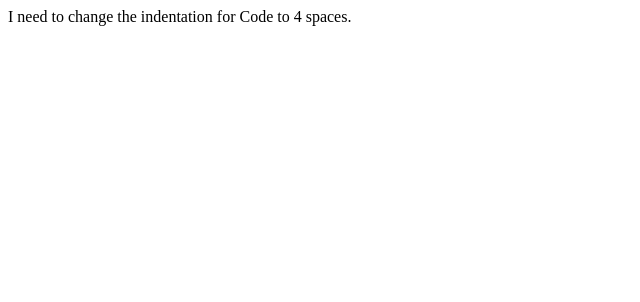
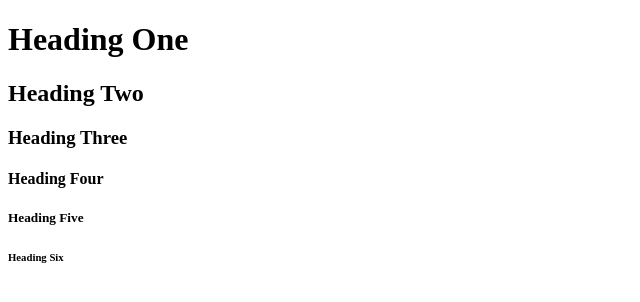
Before and after one commit to smurphy2230/html_cheatsheet, a plain HTML site: page index.html in a window 1280 px wide. Shown: the whole page, without its empty margins (0-640 px from the left). Drawn offline with Linux system fonts and the light colour scheme.

Commit message:
make sure to get into habit of commit and push

```diff
--- a/index.html
+++ b/index.html
@@ -6,6 +6,12 @@
   <title>Document</title>
 </head>
 <body>
-    I need to change the indentation for Code to 4 spaces.
+	<!-- Headings -->
+	<h1>Heading One</h1>
+	<h2>Heading Two</h2>
+	<h3>Heading Three</h3>
+	<h4>Heading Four</h4>
+	<h5>Heading Five</h5>
+	<h6>Heading Six</h6>
 </body>
 </html>
```
